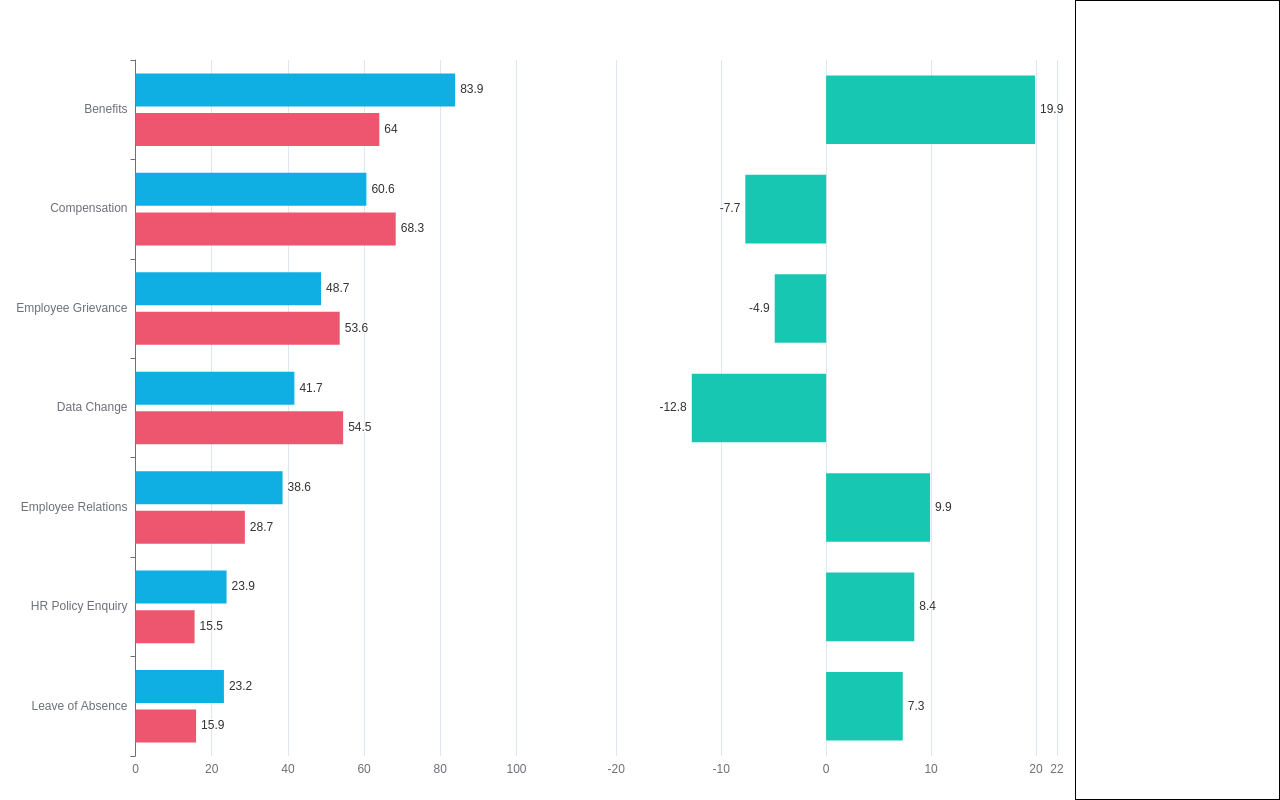
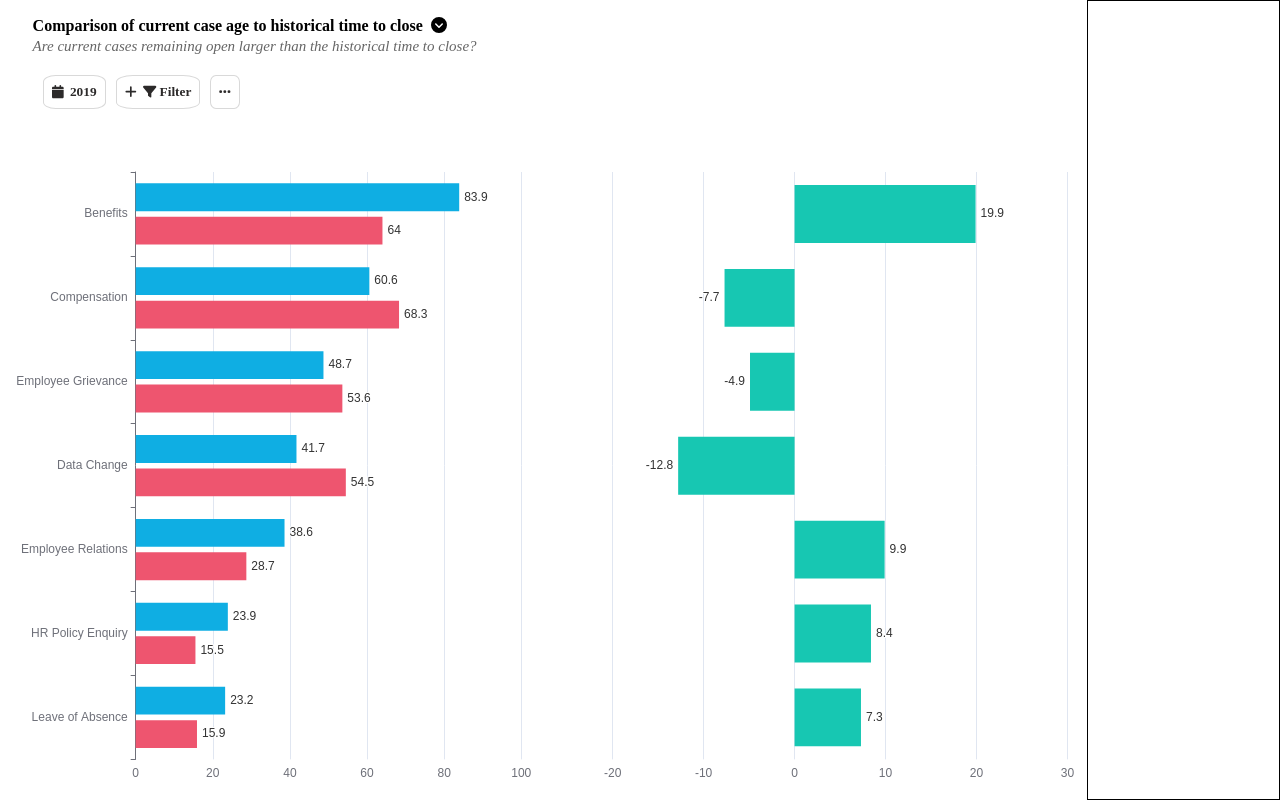
Before and after one commit to ishanjain81/echarts-comparison, a React (Create React App) app: page / in a window 1280 px wide. Built offline with nearby package versions, Linux system fonts and the light colour scheme.

Commit message:
Added heading and buttons

```diff
--- a/package.json
+++ b/package.json
@@ -3,6 +3,11 @@
   "version": "0.1.0",
   "private": true,
   "dependencies": {
+    "@emotion/react": "^11.10.5",
+    "@emotion/styled": "^11.10.5",
+    "@fortawesome/free-solid-svg-icons": "^6.2.1",
+    "@fortawesome/react-fontawesome": "^0.2.0",
+    "@mui/material": "^5.11.0",
     "@testing-library/jest-dom": "^5.16.5",
     "@testing-library/react": "^13.4.0",
     "@testing-library/user-event": "^13.5.0",
--- a/src/Components/Home.css
+++ b/src/Components/Home.css
@@ -1,23 +1,80 @@
 *{
     box-sizing: border-box;
+    font-family: 'Times New Roman';
 }
 .main-container{
     width: 100vw;
     height: 100vh;
     display: flex;
 }
+.data-container{
+    width: 90%;
+}
+
+.top-container{
+    width: 100%;
+    /* border: 2px solid orange; */
+    height: 14%;
+    padding-left: 3%;
+}
+
+.heading{
+    height: 65%;
+    display: flex;
+    flex-direction: column;
+    justify-content: center;
+}
+
+.buttons{
+    display: flex;
+    height: 35%;
+    align-items: center;
+}
+
+.chart-container{
+    height: 86%;
+    display: flex;
+}
+
 .left-container{
-    width: 42%;
-    /* border: 1px solid red; */
+    width: 50%;
 
 }
 .right-container{
-    width: 42%;
+    width: 50%;
     padding-left: 5%;
-    /* border: 1px solid rgb(23, 199, 178); */
 
 }
 .value-container{
     width: 16%;
     border: 1px solid black;
 }
+
+.heading-top{
+    margin: 0;
+    padding: 0;
+}
+
+.heading-bottom{
+    margin: 0;
+    padding: 0;
+    margin-top: 3px;
+    font-size: 15px;
+    font-style: italic;
+    opacity: 0.6;
+}
+
+.down-button{
+    cursor: pointer;
+}
+
+.top-button{
+    background-color: white;
+    margin-left: 10px;
+    font-weight: 600;
+    cursor: pointer;
+    border: 0.5px solid rgb(217, 217, 217);
+    color: rgb(44, 42, 42);
+    border-radius: 20%;
+    padding: 8px;
+}
--- a/src/Components/Home.tsx
+++ b/src/Components/Home.tsx
@@ -1,5 +1,7 @@
 import React,{useState} from 'react';
 import ReactEcharts from "echarts-for-react";
+import { FontAwesomeIcon } from '@fortawesome/react-fontawesome';
+import { faCalendar, faFilter, faEllipsis, faCircleChevronDown, faPlus } from '@fortawesome/free-solid-svg-icons';
 import './Home.css';
 
 function Home() {
@@ -92,7 +94,7 @@ function Home() {
         xAxis: {
           type: 'value',
           min: -20,
-          max: 22,
+          max: 30,
         },
         yAxis: {
           type: 'category',
@@ -117,9 +119,26 @@ function Home() {
 
   return (
     <div className="main-container">
-        <div className="left-container"><ReactEcharts option={option} style={{height: '100%', width: '100%'}} /></div>
-        <div className="right-container"><ReactEcharts option={option1} style={{height: '100%', width: '100%'}}/></div>
-        <div className="value-container"></div>
+      <div className="data-container">
+        <div className="top-container">
+          <div className="heading">
+            <h4 className="heading-top">Comparison of current case age to historical time to close &nbsp;
+              <FontAwesomeIcon className="down-button" icon={faCircleChevronDown}/>
+            </h4>
+            <p className="heading-bottom">Are current cases remaining open larger than the historical time to close?</p>
+          </div>
+          <div className="buttons">
+            <button className="top-button"><FontAwesomeIcon icon={faCalendar}/>&nbsp; 2019</button>
+            <button className="top-button"><FontAwesomeIcon icon={faPlus}/>&nbsp;&nbsp;<FontAwesomeIcon icon={faFilter}/> Filter</button>
+            <button className="top-button"><FontAwesomeIcon icon={faEllipsis}/></button>
+          </div>
+        </div>
+        <div className="chart-container">
+          <div className="left-container"><ReactEcharts option={option} style={{height: '100%', width: '100%'}} /></div>
+          <div className="right-container"><ReactEcharts option={option1} style={{height: '100%', width: '100%'}}/></div>
+        </div>
+      </div>
+      <div className="value-container"></div>
     </div>
   )
 }
```
Also changed, not shown: 1 other file (tests, documents, lock files or other folders).
